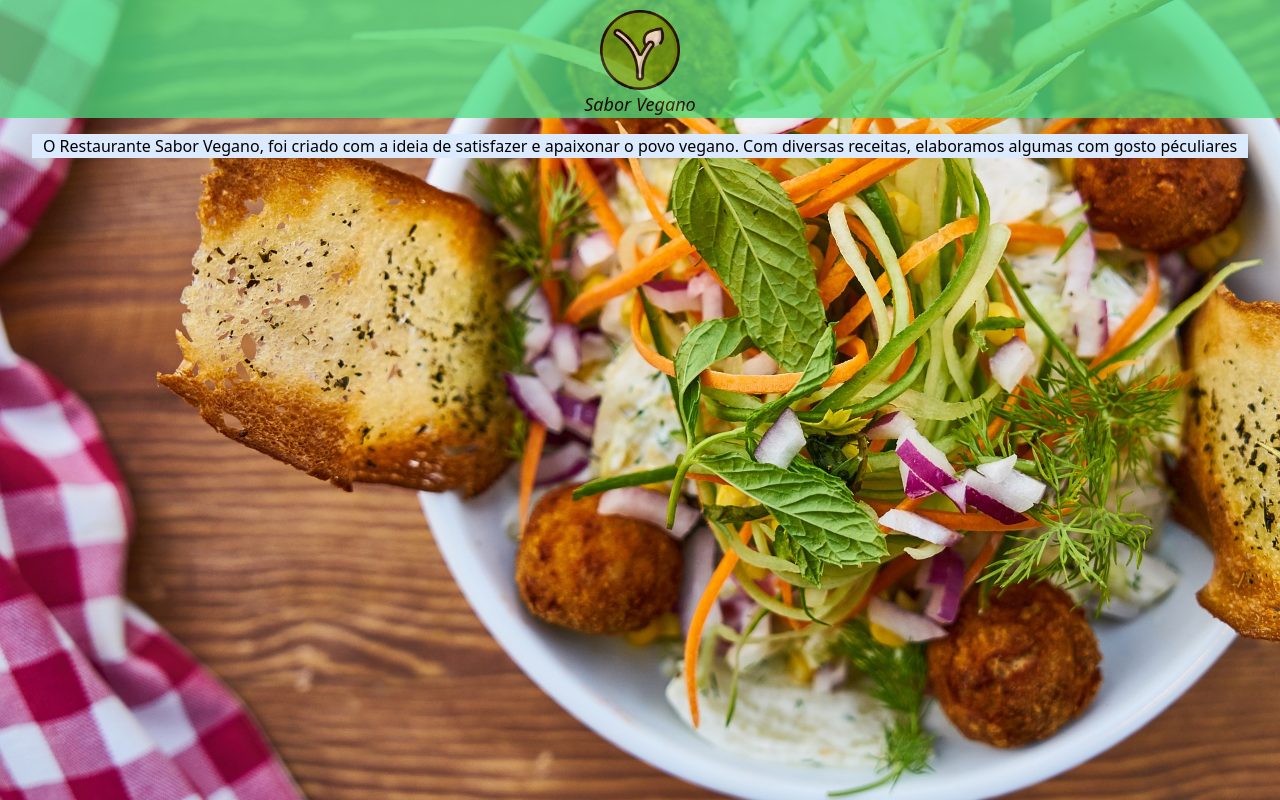
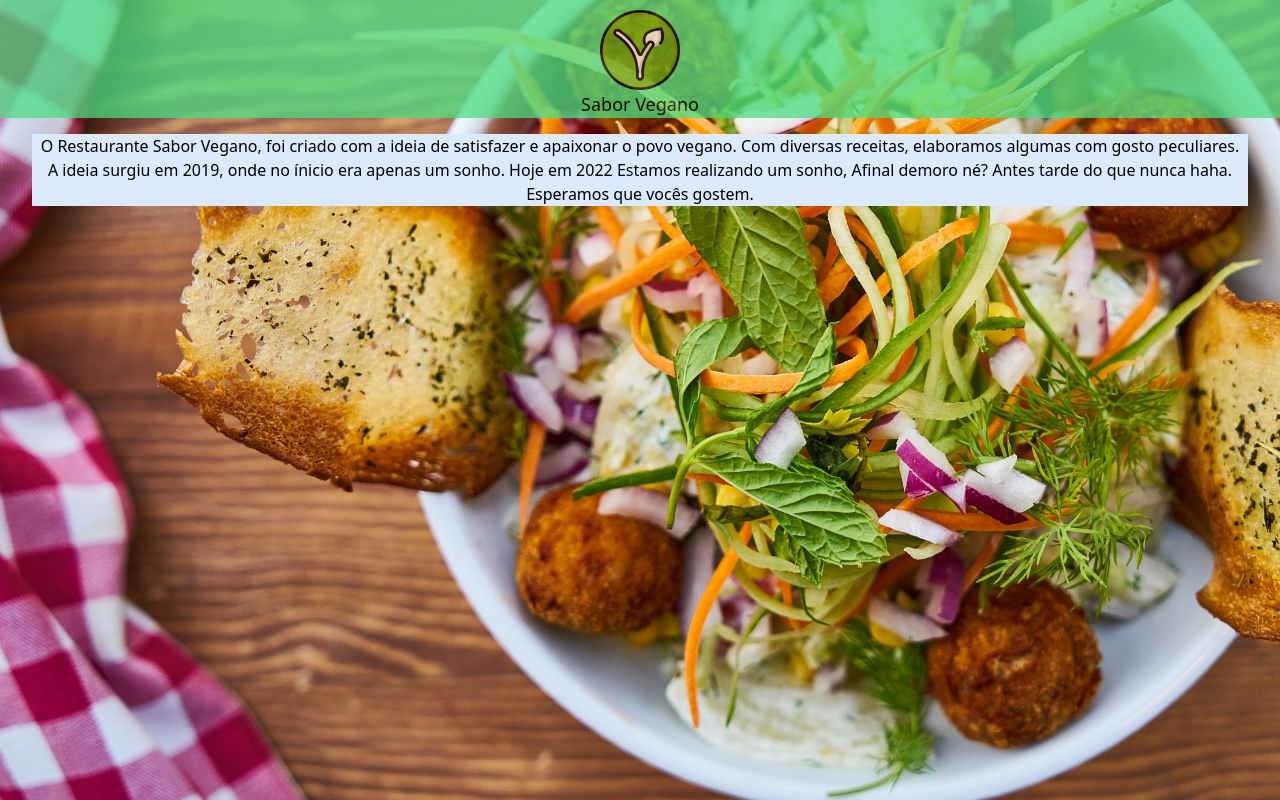
Before and after one commit to felipe-programador-18/Sabor-Vegano, a Next.js app: page /sobre in a window 1280 px wide. Built offline with nearby package versions, Linux system fonts and the light colour scheme.

Commit message:
c5-thoutgh scroon

```diff
--- a/pages/index.js
+++ b/pages/index.js
@@ -4,7 +4,14 @@ import Link from 'next/link'
 const Home = () =>{
     return <>
 
-    <div className='mx-auto bg-red-500 text-center shadow-md p-4'>
+    <div className='mx-auto bg-red-500 text-center opacity-75'>
+
+        <div>
+           <Link href='/'>
+             <a><img id="icone" src="icon.jpg.jpg"></img> </a>
+           </Link>
+        </div>
+
 
       <Link  href='/'>
         <a className='italic m-4'>Home</a>
--- a/pages/sobre.js
+++ b/pages/sobre.js
@@ -8,16 +8,26 @@ const Sobre = () =>{
       <Link href='/'>
       <img id="icone" src="icon.jpg.jpg"></img>
       </Link>
-        <h1 className="italic text-lg">Sabor Vegano</h1>
+        <h1 className="bold text-lg">Sabor Vegano</h1>
 
     </div>
 
     <div className="mx-auto text-center pt-4 px-8">
       <div className="bg-blue-100 text-center">
         <p>O Restaurante Sabor Vegano, foi criado com a ideia de satisfazer e apaixonar o povo vegano.
-         Com diversas receitas, elaboramos algumas com gosto péculiares</p>
+         Com diversas receitas, elaboramos algumas com gosto peculiares.</p>
+         <p>A ideia surgiu em 2019, onde no ínicio era apenas um sonho. Hoje em 2022 Estamos realizando um sonho, Afinal demoro né? Antes tarde do que nunca haha.</p>
+         <p>Esperamos que vocês gostem.</p>
       </div>
+
+
+
+
+
+
+
     </div>
+
 
 
    </>
```
